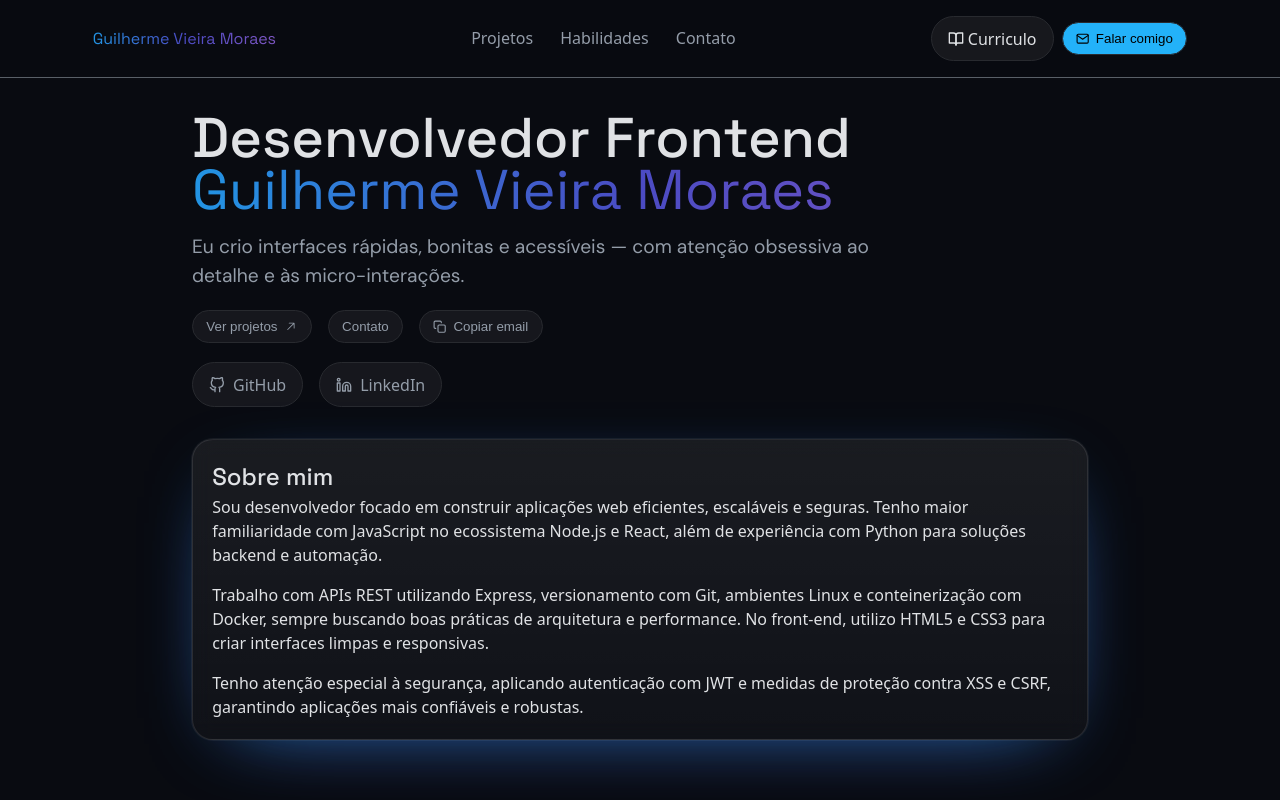
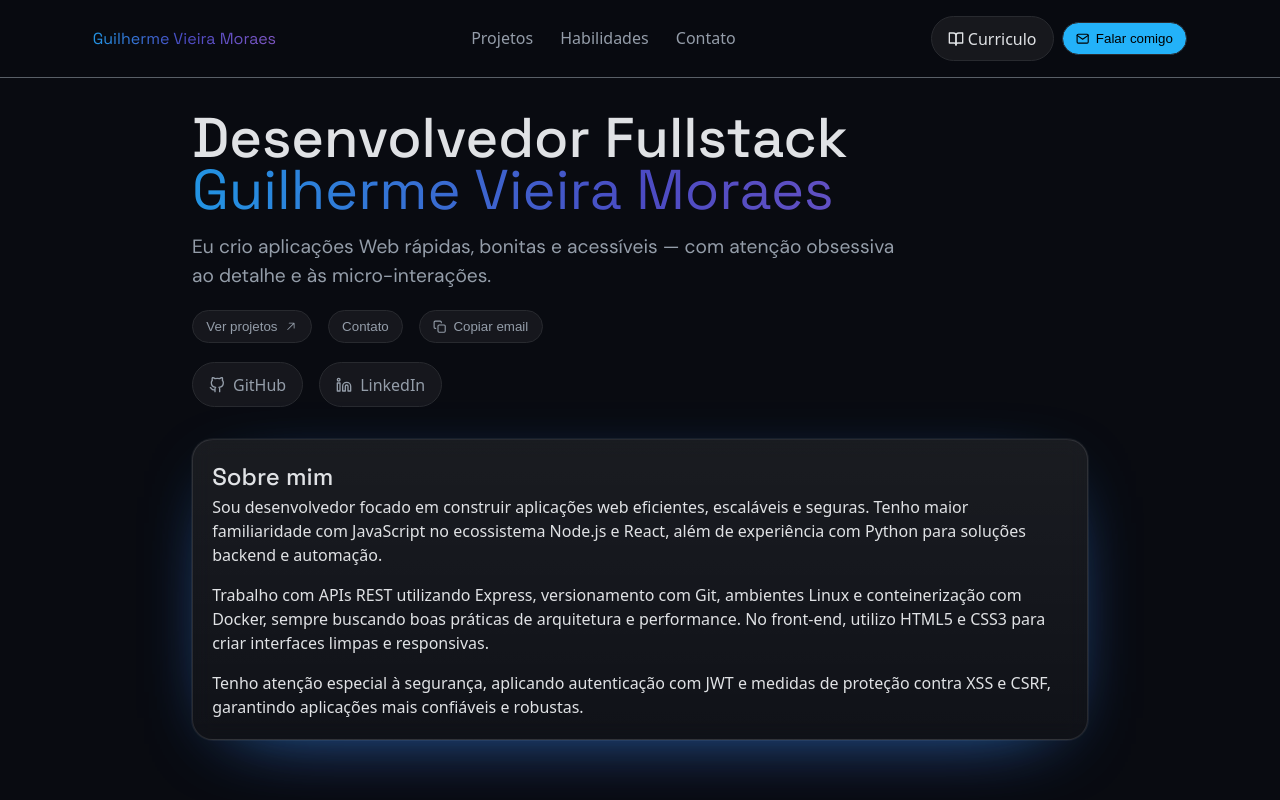
Before and after one commit to GuilhermeVieiraMoraes/portfolio_react, a React (Vite) app: page / in a window 1280 px wide. Shown: the top 800 px of the page. Built offline with nearby package versions, Linux system fonts and the light colour scheme.

Commit message:
Correção em textos de introdução

```diff
--- a/src/pages/Introduction/Introduction.jsx
+++ b/src/pages/Introduction/Introduction.jsx
@@ -19,9 +19,9 @@ const Introduction = () => {
         <>
             <div id='introduction' className={styles.container}>
                 <div className={styles.title_container}>
-                    <h1 className={styles.grotesk}>Desenvolvedor Frontend</h1>
+                    <h1 className={styles.grotesk}>Desenvolvedor Fullstack</h1>
                     <h1 className={styles.gradient_text}>Guilherme Vieira Moraes</h1>
-                    <p className={styles.subtext}>Eu crio interfaces rápidas, bonitas e acessíveis — com atenção obsessiva ao detalhe e às micro-interações.</p>
+                    <p className={styles.subtext}>Eu crio aplicações Web rápidas, bonitas e acessíveis — com atenção obsessiva ao detalhe e às micro-interações.</p>
                 </div>
                 <div className={styles.btn_list}>
                     <button className='btn'>Ver projetos <GoArrowUpRight /></button>
```
